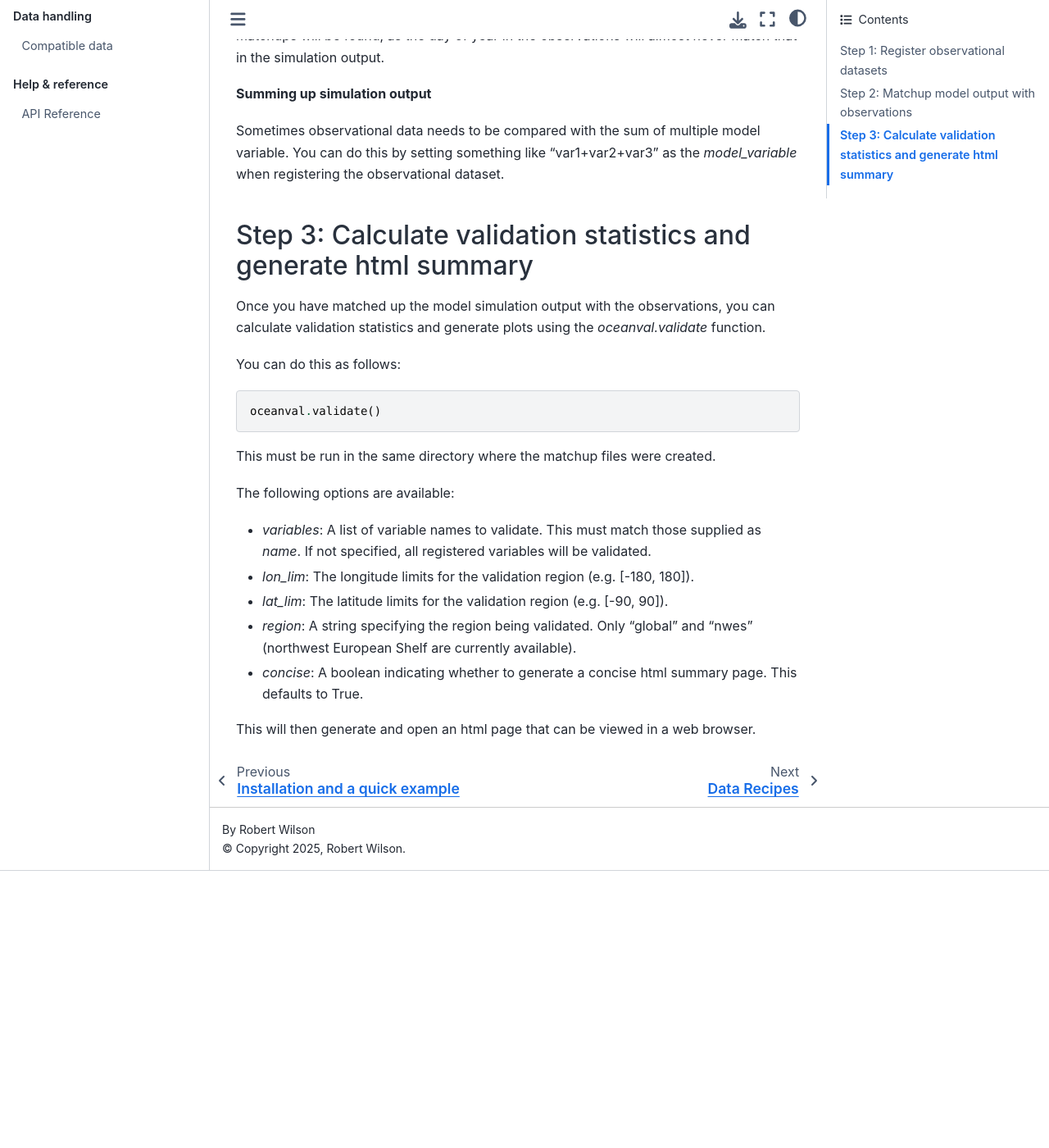
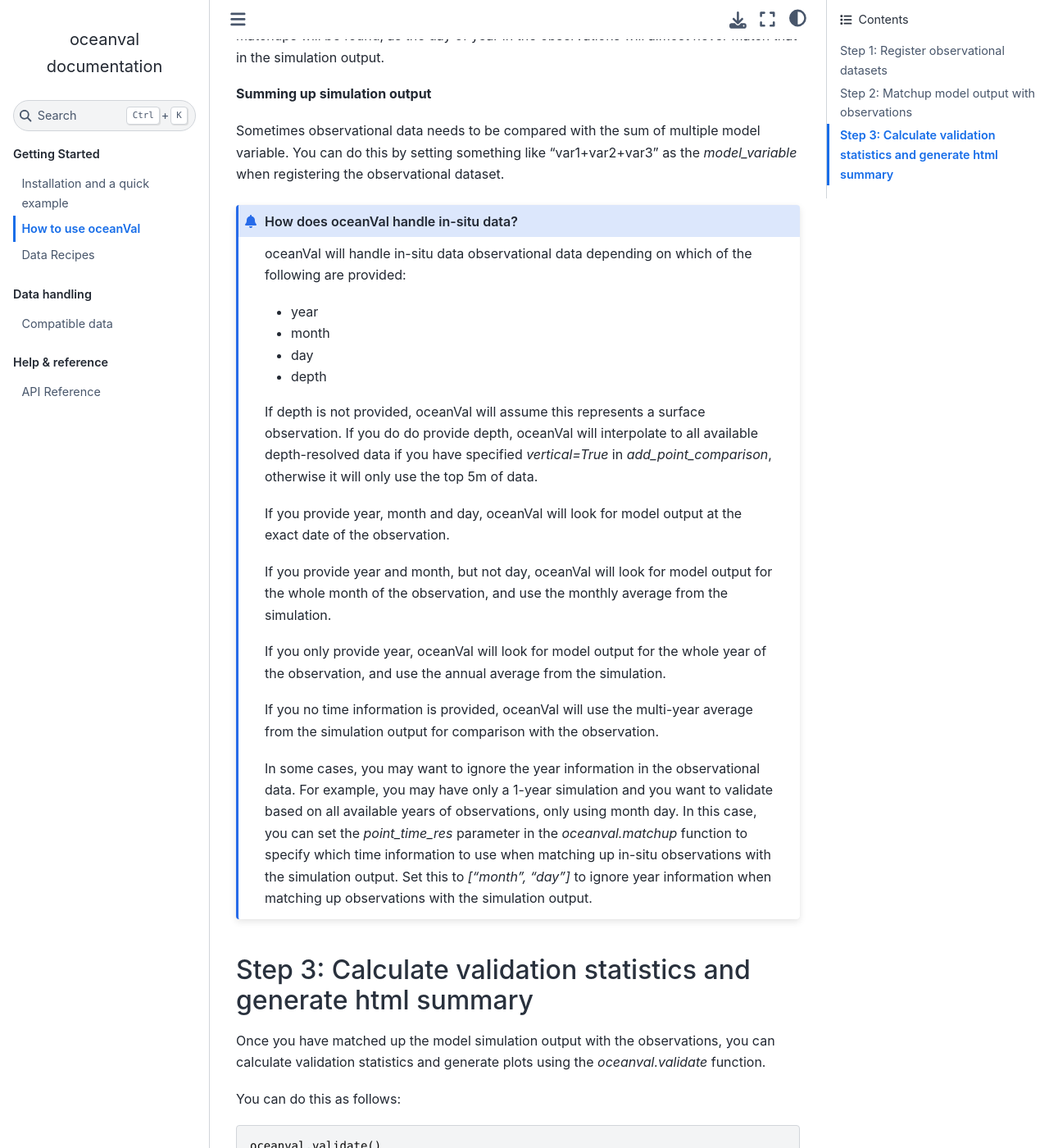
Before and after one commit to pmlmodelling/oceanVal, a Sphinx documentation site: the page built from docs/source/how_to_use.rst, in a window 1280 px wide and 1400 px high, scrolled down 5285 px. Shown: the whole window at 82% size. Built offline with Sphinx 7.4.7 and the Sphinx Book theme 1.1.4, drawn with Linux system fonts in a browser that asks for light colours; before the commit the page ends 6347 px from its top, so only the background shows below that.

Commit message:
add info on point matchup approach

```diff
--- a/docs/source/how_to_use.rst
+++ b/docs/source/how_to_use.rst
@@ -173,6 +173,34 @@
 Sometimes observational data needs to be compared with the sum of multiple model variable.
 You can do this by setting something like "var1+var2+var3" as the `model_variable` when registering the observational dataset.
 
+.. admonition:: How does oceanVal handle in-situ data?
+
+    oceanVal will handle in-situ data observational data depending on which of the following are provided:
+
+    - year
+    - month
+    - day
+    - depth
+
+    If depth is not provided, oceanVal will assume this represents a surface observation.
+    If you do do provide depth, oceanVal will interpolate to all available depth-resolved data if you have specified `vertical=True` in `add_point_comparison`, otherwise it will only use the top 5m of data.
+
+    If you provide year, month and day, oceanVal will look for model output at the exact date of the observation.
+
+    If you provide year and month, but not day, oceanVal will look for model output for the whole month of the observation, and use the monthly average from the simulation.
+
+    If you only provide year, oceanVal will look for model output for the whole year of the observation, and use the annual average from the simulation.
+
+    If you no time information is provided, oceanVal will use the multi-year average from the simulation output for comparison with the observation.
+
+
+    In some cases, you may want to ignore the year information in the observational data.
+    For example, you may have only a 1-year simulation and you want to validate based on all available years of observations, only using month day.
+    In this case, you can set the `point_time_res` parameter in the `oceanval.matchup` function to specify which time information to use when matching up in-situ observations with the simulation output.
+    Set this to `["month", "day"]` to ignore year information when matching up observations with the simulation output.
+
+
+
 Step 3: Calculate validation statistics and generate html summary
 --------------------------------------
 
```
